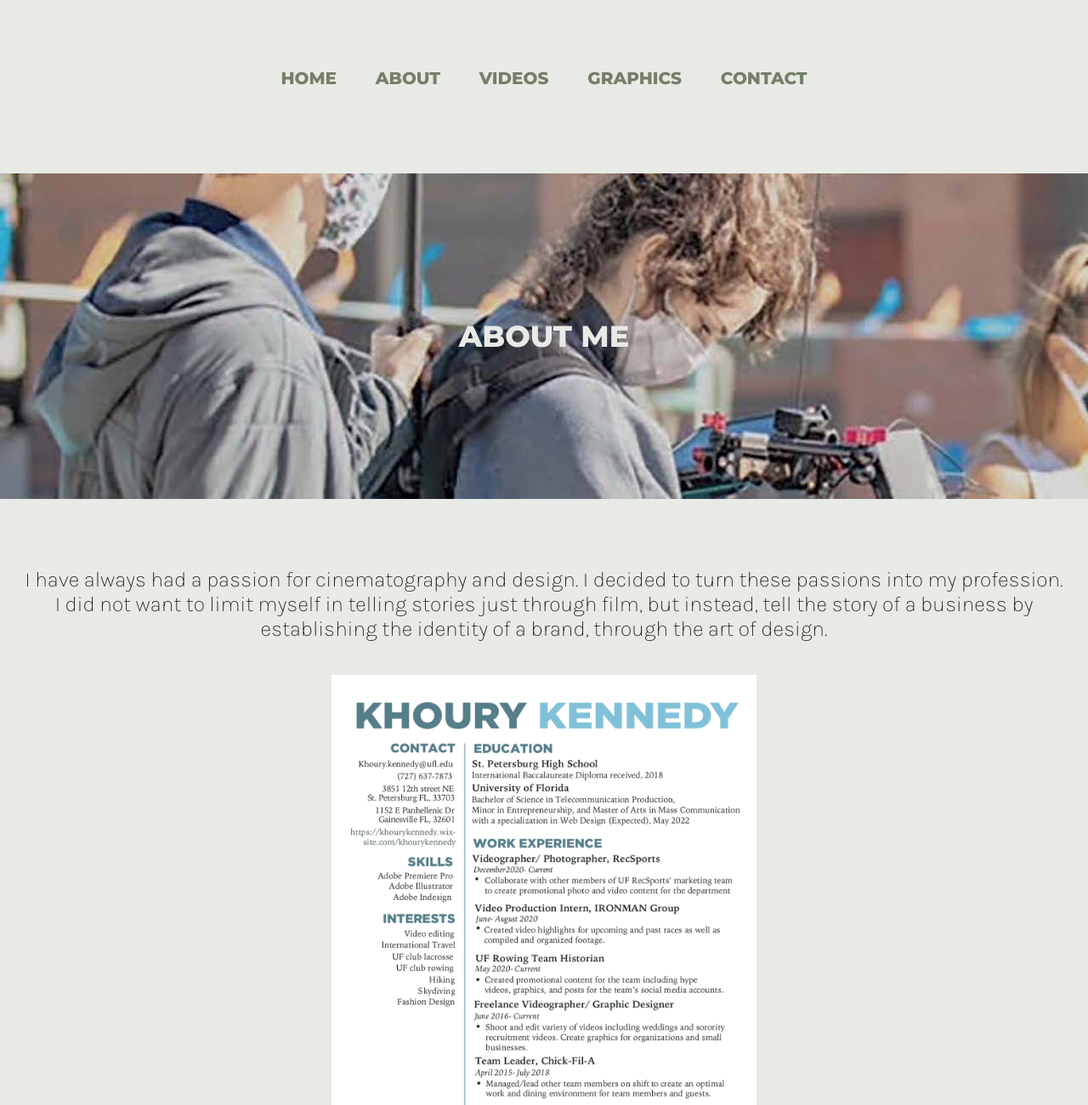
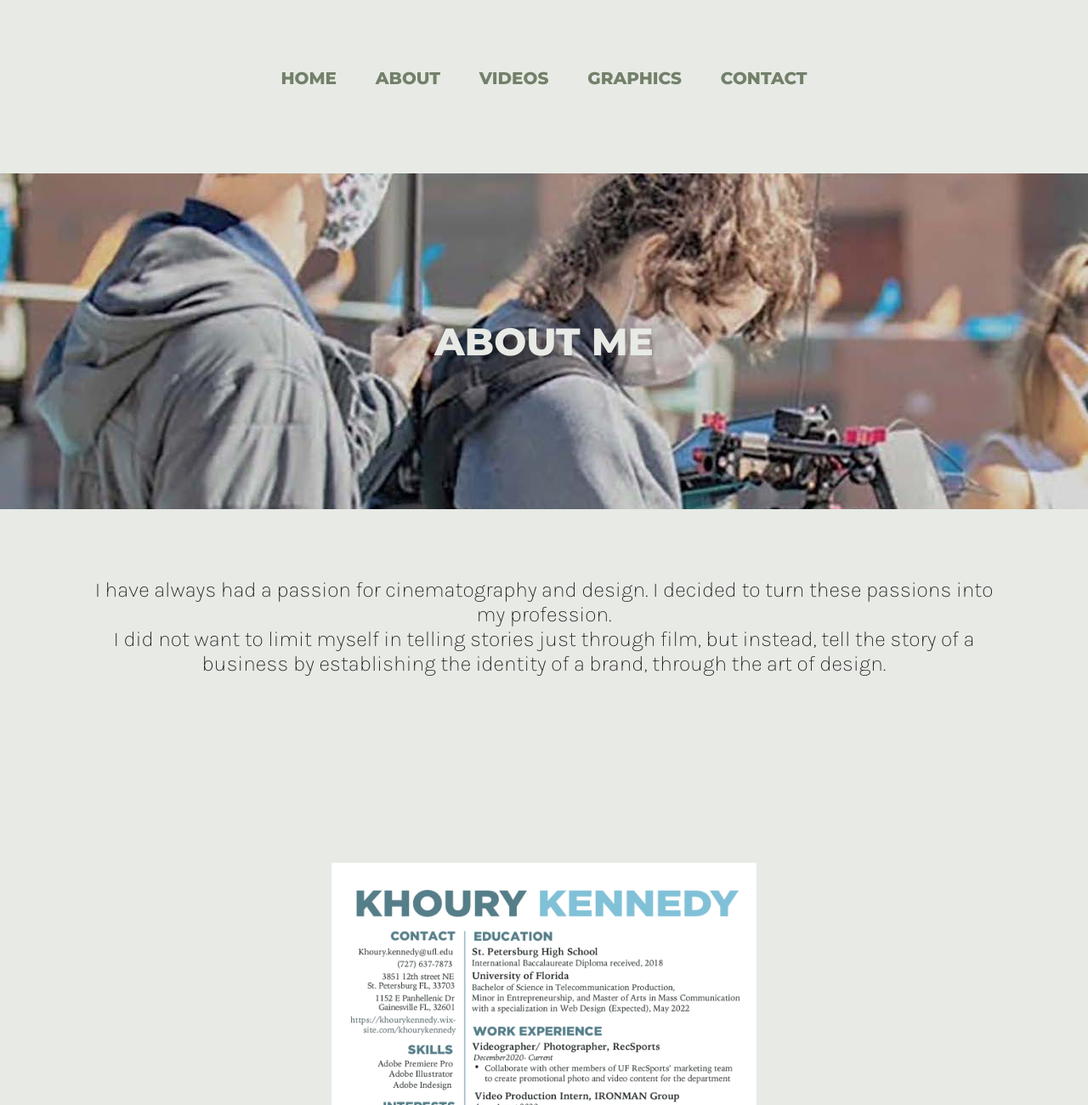
Before and after one commit to Khouryk/p3-kennedy-khoury, a plain HTML site: page about.html in a window 1280 px wide. Shown: the top 1300 px of the page at 85% size. Drawn offline with Linux system fonts and the light colour scheme.

Commit message:
finalized changes to about page, started vid heads

```diff
--- a/about.html
+++ b/about.html
@@ -31,7 +31,10 @@
     </header>
 
 
-     <h2> ABOUT ME</h2>
+    <div class="about-heading">
+      <h2> ABOUT ME</h2>
+    </div>
+
 
      <div class="about-para">
        <p>I have always had a passion for cinematography and design. I decided to turn these passions into my profession.<br>
--- a/style.css
+++ b/style.css
@@ -60,8 +60,8 @@ nav a:hover {
 
 /*=============== About page CSS======================= */
 
-h2{
-    font-size: 35px;
+div.about-heading{
+    font-size: 30px;
     color: #E7EAE5;
     font-family: 'Montserrat', sans-serif;
     Margin:80px auto;
@@ -71,16 +71,26 @@ h2{
 }
 
 .about-para {
+  margin: 20px 100px 20px;
   text-align: center;
   color: #231F20;
   font-family: 'Karla', sans-serif;
   font-size: 25px;
 }
 
-/*--- WILL NEED TO MAKE INTO CLASS ----*/
-img {
+
+div.resume img {
   display: block;
   margin: auto;
-  padding: 40px;
+  padding: 200px;
   max-width: 500px;
 }
+
+div.resume:hover {
+    -ms-transform: scale(1.5); /* IE 9 */
+    -webkit-transform: scale(1.5); /* Safari 3-8 */
+    transform: scale(1.5);
+    transition: transform .4s;
+}
+
+/*=============== Video page CSS======================= */
```
Also changed, not shown: videos.html (+4 -0 lines).
